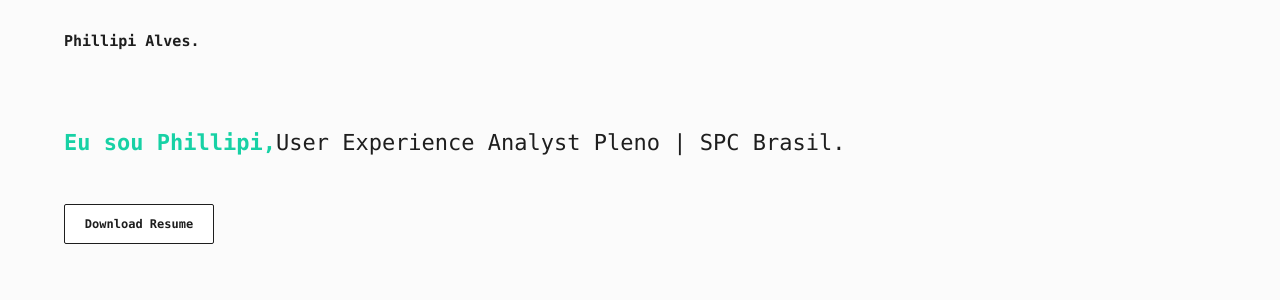
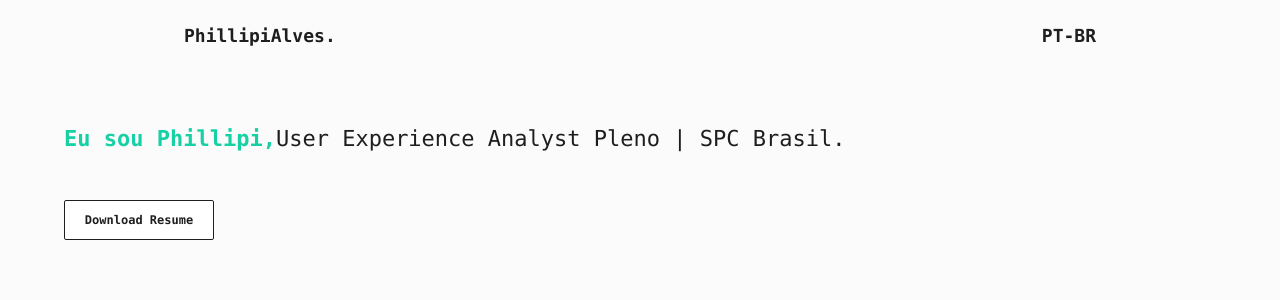
Before and after one commit to Phixelz/MyPortfolio, a Next.js app: page / in a window 1280 px wide. Shown: the top 300 px of the page. Built offline with nearby package versions, Linux system fonts and the light colour scheme.

Commit message:
components update

```diff
--- a/src/components/Header/index.tsx
+++ b/src/components/Header/index.tsx
@@ -1,21 +1,14 @@
-import Link from 'next/link'
-import { useCallback, useState } from 'react'
-import { FiMenu, FiX, FiInstagram, FiGithub, FiLinkedin } from 'react-icons/fi'
-
-import styles from './styles.module.scss'
+import styles from "./styles.module.scss";
 
 export function Header() {
-  const [hidden, setHidden] = useState(false);
-
-  const handleToggleMenu = useCallback(() => {
-    setHidden((state) => !state);
-  }, [])
-
   return (
-    <header>
+    <header className={styles.container}>
+      <hgroup>
       <div className={styles.wrapper}>
-        <h1>Phillipi Alves.</h1>
+        <h1>PhillipiAlves.</h1>
+        <h1>PT-BR</h1>
       </div>
+      </hgroup>
     </header>
-  )
+  );
 }
--- a/src/components/Header/styles.module.scss
+++ b/src/components/Header/styles.module.scss
@@ -1,18 +1,22 @@
+.container {
+  background-color: var(--blue-700);
+}
+
 .wrapper {
   display: flex;
   align-items: center;
   justify-content: space-between;
 
-  max-width: 1200px;
+  max-width: 960px;
 
-  margin: 3.2rem auto 0;
   padding: 0 2.4rem;
-
-  background-color: transparent;
+  margin: auto;
 
   h1 {
-    font-size: 1.5rem;
-    color: var(--gray-700);
+    font-size: 1.8rem;
+    font-weight: 700;
+
+    margin: 2.5rem 0 auto;
 
 
     svg {
@@ -30,8 +34,8 @@
 
     font-size: 2.4rem;
 
-    background-color: transparent;
-    border-color: transparent;
+    background-color: #12212C;
+    border-color: #12212C;
 
     @media (min-width: '810px') {
       display: none;
```
